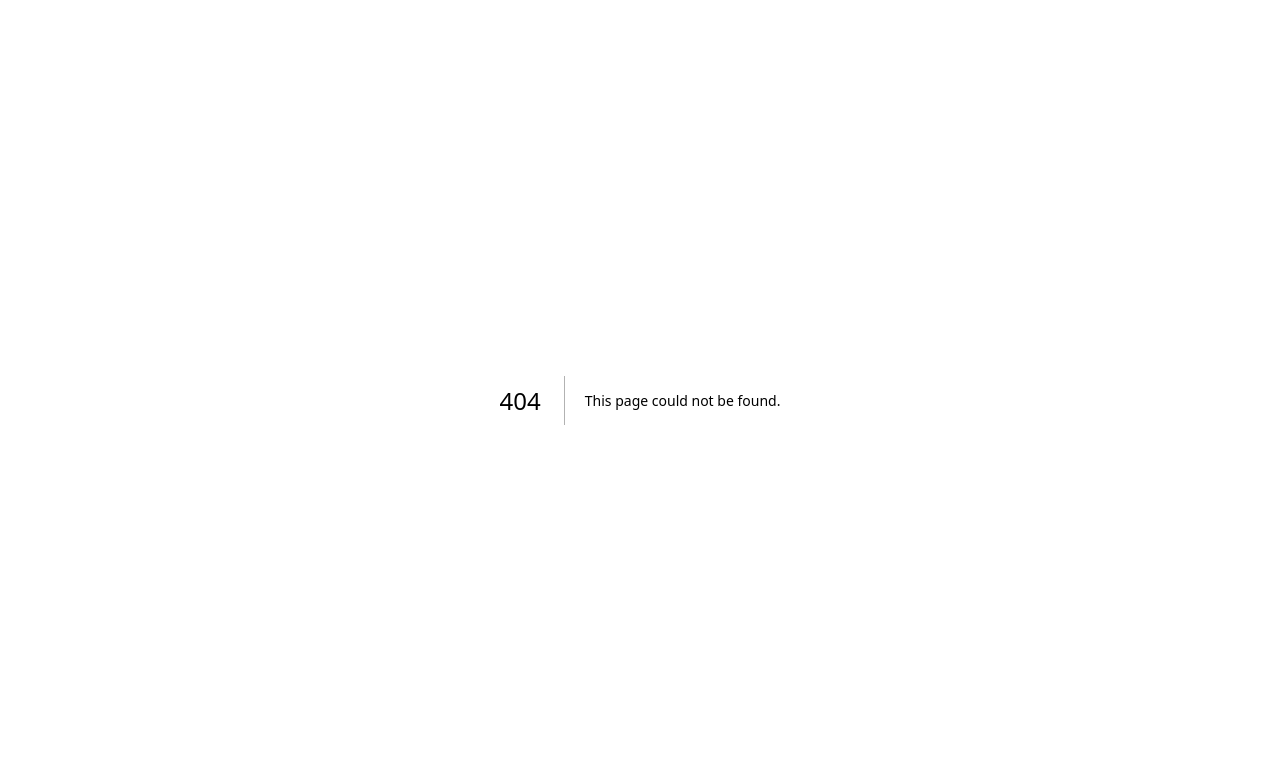
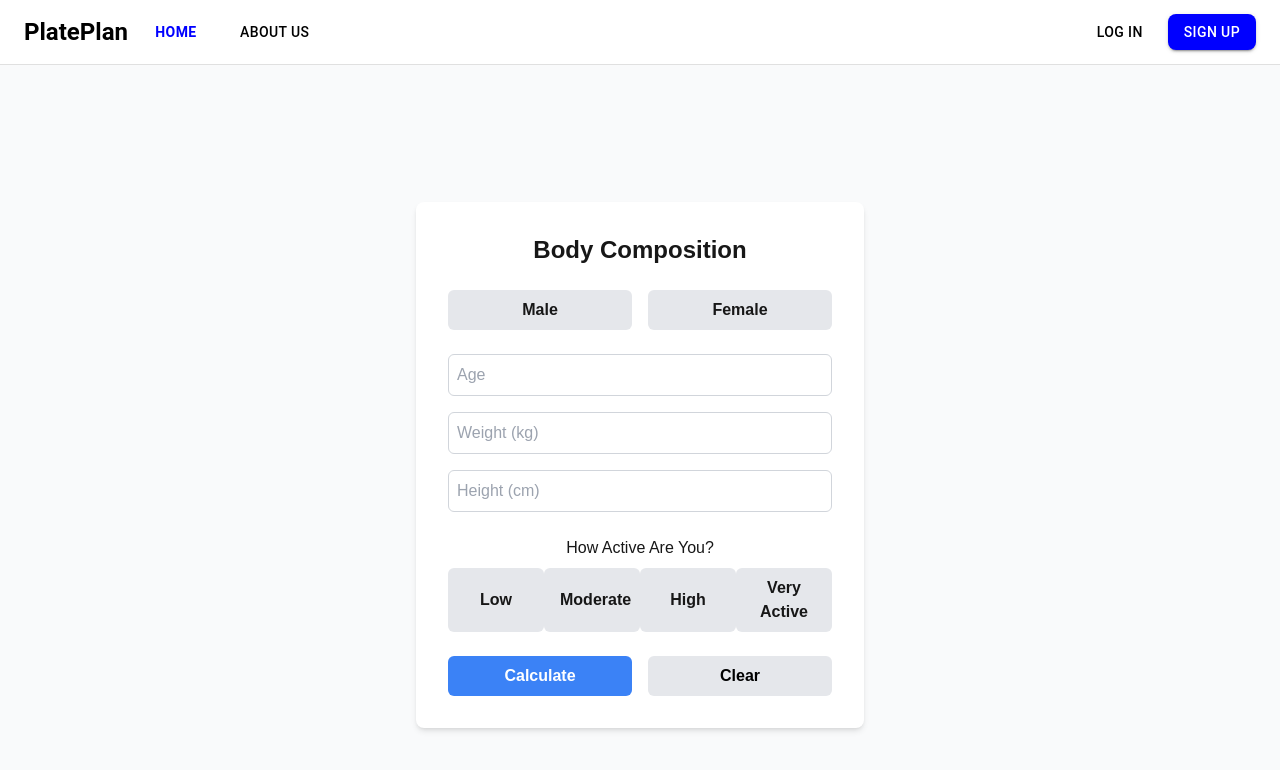
Before and after one commit to Valritehachi/Nextjs_project, a Next.js app: page /bodycomposition in a window 1280 px wide. Before the commit this address had no page. Shown: the top 770 px of the page. Built offline with nearby package versions, Linux system fonts and the light colour scheme.

Commit message:
added the page composition page

```diff
--- /dev/null
+++ b/app/bodycomposition/page.tsx
@@ -0,0 +1,19 @@
+"use client";
+
+import React from 'react';
+import BodyCompositionForm from '../../components/BodyComposition';
+import Navbar from '../../components/Navbar';
+
+
+export default function BodyCompositionPage() {
+  return (
+    <div>
+      <Navbar />
+
+      {/* Body Composition Form Section */}
+      <section className="flex flex-col items-center justify-center min-h-screen bg-gray-50">
+        <BodyCompositionForm />
+      </section>
+    </div>
+  );
+}
--- /dev/null
+++ b/components/BodyComposition.tsx
@@ -0,0 +1,150 @@
+"use client";
+
+import React, { useState } from 'react';
+
+interface FormData {
+  gender: string;
+  age: string;
+  weight: string;
+  height: string;
+  activity: string;
+}
+
+const BodyCompositionForm: React.FC = () => {
+  const [formData, setFormData] = useState<FormData>({
+    gender: '',
+    age: '',
+    weight: '',
+    height: '',
+    activity: ''
+  });
+
+  const handleInputChange = (e: React.ChangeEvent<HTMLInputElement>) => {
+    setFormData({ ...formData, [e.target.name]: e.target.value });
+  };
+
+  const handleButtonClick = (name: keyof FormData, value: string) => {
+    setFormData({ ...formData, [name]: value });
+  };
+
+  const handleSubmit = () => {
+    console.log(formData);
+  };
+
+  const clearForm = () => {
+    setFormData({
+      gender: '',
+      age: '',
+      weight: '',
+      height: '',
+      activity: ''
+    });
+  };
+
+  return (
+    <div className="bg-white p-8 rounded-lg shadow-md w-full max-w-md">
+      <h2 className="text-2xl font-semibold mb-6 text-center">Body Composition</h2>
+
+      <div className="flex justify-between mb-6">
+        <button
+          className={`w-full mr-2 py-2 px-4 rounded-md font-semibold ${
+            formData.gender === 'male' ? 'bg-blue-500 text-white' : 'bg-gray-200'
+          }`}
+          onClick={() => handleButtonClick('gender', 'male')}
+        >
+          Male
+        </button>
+        <button
+          className={`w-full ml-2 py-2 px-4 rounded-md font-semibold ${
+            formData.gender === 'female' ? 'bg-blue-500 text-white' : 'bg-gray-200'
+          }`}
+          onClick={() => handleButtonClick('gender', 'female')}
+        >
+          Female
+        </button>
+      </div>
+
+      <div className="mb-6">
+        <input
+          type="number"
+          name="age"
+          value={formData.age}
+          onChange={handleInputChange}
+          placeholder="Age"
+          className="mb-4 w-full p-2 border border-gray-300 rounded-md"
+        />
+        <input
+          type="number"
+          name="weight"
+          value={formData.weight}
+          onChange={handleInputChange}
+          placeholder="Weight (kg)"
+          className="mb-4 w-full p-2 border border-gray-300 rounded-md"
+        />
+        <input
+          type="number"
+          name="height"
+          value={formData.height}
+          onChange={handleInputChange}
+          placeholder="Height (cm)"
+          className="w-full p-2 border border-gray-300 rounded-md"
+        />
+      </div>
+
+      <div className="mb-6">
+        <p className="mb-2 text-center">How Active Are You?</p>
+        <div className="flex justify-between">
+          <button
+            className={`w-1/4 py-2 px-4 rounded-md font-semibold ${
+              formData.activity === 'low' ? 'bg-blue-500 text-white' : 'bg-gray-200'
+            }`}
+            onClick={() => handleButtonClick('activity', 'low')}
+          >
+            Low
+          </button>
+          <button
+            className={`w-1/4 py-2 px-4 rounded-md font-semibold ${
+              formData.activity === 'moderate' ? 'bg-blue-500 text-white' : 'bg-gray-200'
+            }`}
+            onClick={() => handleButtonClick('activity', 'moderate')}
+          >
+            Moderate
+          </button>
+          <button
+            className={`w-1/4 py-2 px-4 rounded-md font-semibold ${
+              formData.activity === 'high' ? 'bg-blue-500 text-white' : 'bg-gray-200'
+            }`}
+            onClick={() => handleButtonClick('activity', 'high')}
+          >
+            High
+          </button>
+          <button
+            className={`w-1/4 py-2 px-4 rounded-md font-semibold ${
+              formData.activity === 'very-active' ? 'bg-blue-500 text-white' : 'bg-gray-200'
+            }`}
+            onClick={() => handleButtonClick('activity', 'very-active')}
+          >
+            Very Active
+          </button>
+        </div>
+      </div>
+
+      <div className="flex justify-between">
+        <button
+          className="w-full mr-2 bg-blue-500 text-white font-semibold py-2 px-4 rounded-md hover:bg-blue-600 transition duration-300 ease-in-out"
+          onClick={handleSubmit}
+        >
+          Calculate
+        </button>
+        <button
+          className="w-full ml-2 bg-gray-200 text-black font-semibold py-2 px-4 rounded-md hover:bg-gray-300 transition duration-300 ease-in-out"
+          onClick={clearForm}
+        >
+          Clear
+        </button>
+      </div>
+    </div>
+  );
+};
+
+export default BodyCompositionForm;
--- a/components/Navbar.tsx
+++ b/components/Navbar.tsx
@@ -21,10 +21,10 @@ const Navbar: React.FC = () => {
 
           {/* Navigation Links */}
           <Box className="flex space-x-6">
-            <Link href="/" passHref>
+            <Link href="/s" passHref>
               <Button sx={{ color: 'blue', fontWeight: 'bold' }}>Home</Button>
             </Link>
-            <Link href="/about" passHref>
+            <Link href="" passHref>
               <Button sx={{ color: 'black' }}>About us</Button>
             </Link>
           </Box>
--- a/components/SignupForm.tsx
+++ b/components/SignupForm.tsx
@@ -2,12 +2,19 @@
 
 import React from 'react';
 import { Box, TextField, Button, Typography } from '@mui/material';
+import { useRouter } from 'next/navigation';
+
 
 const Signup = () => {
-  const handleSubmit = (event: React.FormEvent) => {
-    event.preventDefault();
-    console.log('Form submitted');
-  };
+    const router = useRouter(); // Initialize the router
+
+    const handleSubmit = (event: React.FormEvent) => {
+      event.preventDefault();
+      console.log('Form submitted');
+
+      // Navigate to the body composition page after form submission
+      router.push('/bodycomposition');
+    };
 
   return (
     <Box
```
